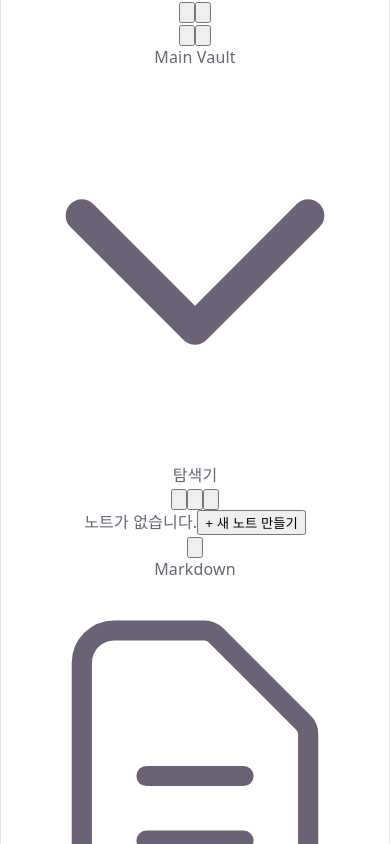
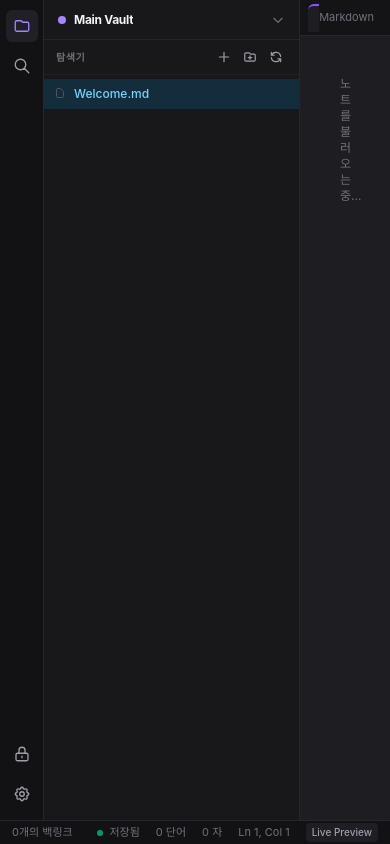
Before and after one commit to Sunggu/creators-desk, a React (Vite) app: page / in a window 390 px wide. Shown: the top 844 px of the page. Built offline with nearby package versions, Linux system fonts and the light colour scheme.

Commit message:
fix(styles): import Tailwind CSS v4 in index.css and remove legacy Vite scaffold styles

```diff
--- a/src/index.css
+++ b/src/index.css
@@ -1,111 +1,14 @@
-:root {
-  --text: #6b6375;
-  --text-h: #08060d;
-  --bg: #fff;
-  --border: #e5e4e7;
-  --code-bg: #f4f3ec;
-  --accent: #aa3bff;
-  --accent-bg: rgba(170, 59, 255, 0.1);
-  --accent-border: rgba(170, 59, 255, 0.5);
-  --social-bg: rgba(244, 243, 236, 0.5);
-  --shadow:
-    rgba(0, 0, 0, 0.1) 0 10px 15px -3px, rgba(0, 0, 0, 0.05) 0 4px 6px -2px;
+@import "tailwindcss";
 
-  --sans: system-ui, 'Segoe UI', Roboto, sans-serif;
-  --heading: system-ui, 'Segoe UI', Roboto, sans-serif;
-  --mono: ui-monospace, Consolas, monospace;
-
-  font: 18px/145% var(--sans);
-  letter-spacing: 0.18px;
-  color-scheme: light dark;
-  color: var(--text);
-  background: var(--bg);
-  font-synthesis: none;
-  text-rendering: optimizeLegibility;
-  -webkit-font-smoothing: antialiased;
-  -moz-osx-font-smoothing: grayscale;
-
-  @media (max-width: 1024px) {
-    font-size: 16px;
-  }
+html,
+body,
+#root {
+  height: 100%;
+  width: 100%;
+  margin: 0;
+  padding: 0;
+  overflow: hidden;
+  background-color: #121215;
+  color: #dcddde;
+  font-family: -apple-system, BlinkMacSystemFont, "Segoe UI", Roboto, Inter, Helvetica, Arial, sans-serif;
 }
-
-@media (prefers-color-scheme: dark) {
-  :root {
-    --text: #9ca3af;
-    --text-h: #f3f4f6;
-    --bg: #16171d;
-    --border: #2e303a;
-    --code-bg: #1f2028;
-    --accent: #c084fc;
-    --accent-bg: rgba(192, 132, 252, 0.15);
-    --accent-border: rgba(192, 132, 252, 0.5);
-    --social-bg: rgba(47, 48, 58, 0.5);
-    --shadow:
-      rgba(0, 0, 0, 0.4) 0 10px 15px -3px, rgba(0, 0, 0, 0.25) 0 4px 6px -2px;
-  }
-
-  #social .button-icon {
-    filter: invert(1) brightness(2);
-  }
-}
-
-#root {
-  width: 1126px;
-  max-width: 100%;
-  margin: 0 auto;
-  text-align: center;
-  border-inline: 1px solid var(--border);
-  min-height: 100svh;
-  display: flex;
-  flex-direction: column;
-  box-sizing: border-box;
-}
-
-body {
-  margin: 0;
-}
-
-h1,
-h2 {
-  font-family: var(--heading);
-  font-weight: 500;
-  color: var(--text-h);
-}
-
-h1 {
-  font-size: 56px;
-  letter-spacing: -1.68px;
-  margin: 32px 0;
-  @media (max-width: 1024px) {
-    font-size: 36px;
-    margin: 20px 0;
-  }
-}
-h2 {
-  font-size: 24px;
-  line-height: 118%;
-  letter-spacing: -0.24px;
-  margin: 0 0 8px;
-  @media (max-width: 1024px) {
-    font-size: 20px;
-  }
-}
-p {
-  margin: 0;
-}
-
-code,
-.counter {
-  font-family: var(--mono);
-  display: inline-flex;
-  border-radius: 4px;
-  color: var(--text-h);
-}
-
-code {
-  font-size: 15px;
-  line-height: 135%;
-  padding: 4px 8px;
-  background: var(--code-bg);
-}
```
Also changed, not shown: src/App.css (deleted, +0 -184 lines).
